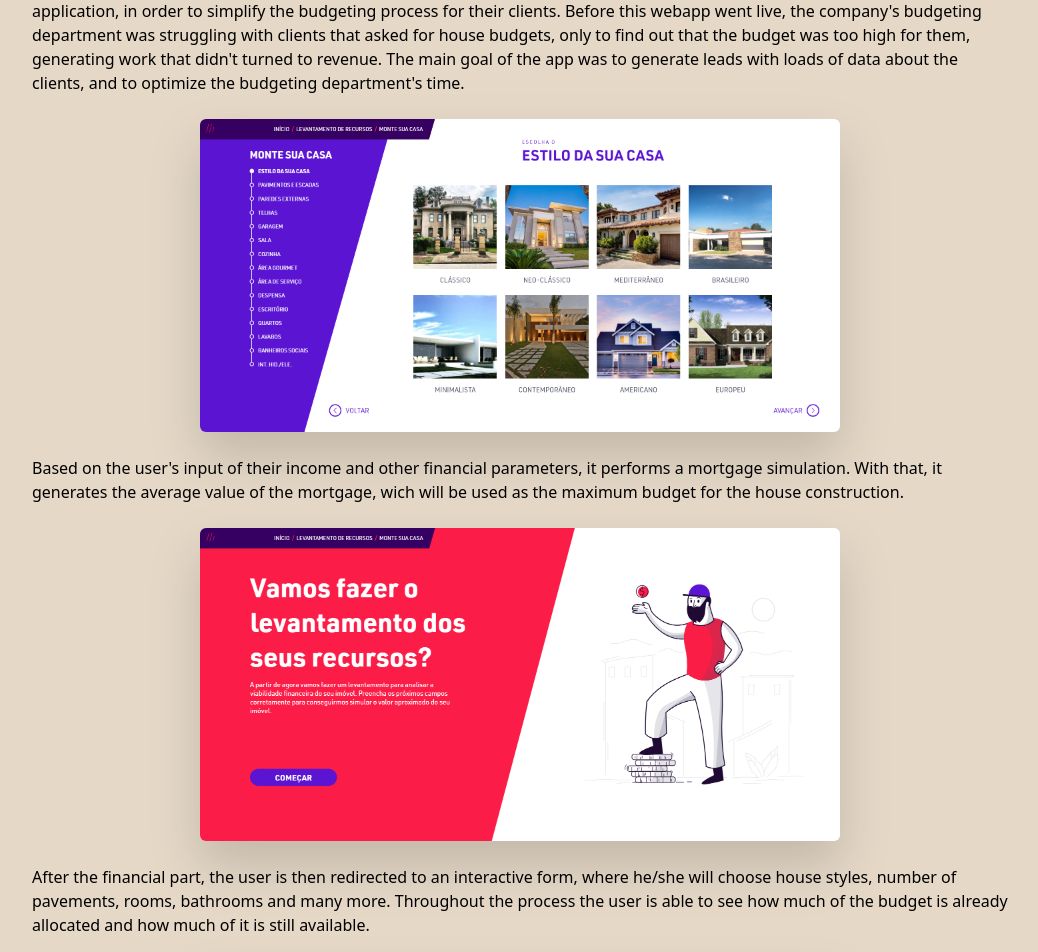
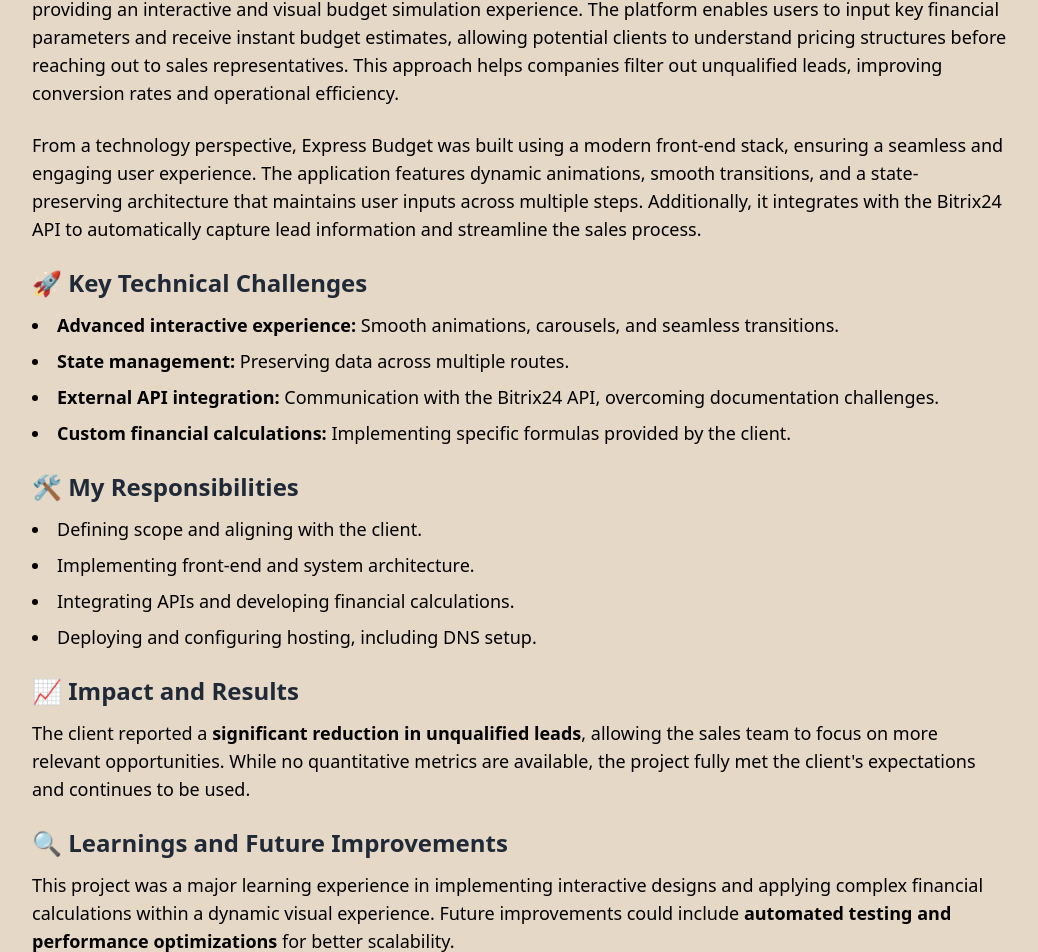
Before and after one commit to felipebetts/portfolio-2023, a Next.js app: page /works/express-budget in a window 1280 px wide. Shown: the part 836-1788 px from the top of the page, without its empty margins (120-1158 px from the left). Built offline with nearby package versions, Linux system fonts and the light colour scheme.

Commit message:
feat: add express budget content

```diff
--- a/src/pages/works/express-budget.tsx
+++ b/src/pages/works/express-budget.tsx
@@ -3,7 +3,6 @@ import Link from 'next/link'
 import { IoExitOutline } from 'react-icons/io5'
 
 import WorkDetails from '@/components/layout/works/work-details'
-import LazyImage from '@/components/shared/lazy-image'
 import PillData from '@/components/shared/pill-data'
 import { WorkImage } from '@/components/layout/works/work'
 
@@ -32,7 +31,89 @@ const ExpressBudget = () => {
         </PillData>
       </section>
       <section className="py-3">
-        <p className="my-2">
+        <p className="text-lg mb-6">
+          Express Budget is a web-based application designed to help businesses
+          optimize their lead qualification process by providing an interactive
+          and visual budget simulation experience. The platform enables users to
+          input key financial parameters and receive instant budget estimates,
+          allowing potential clients to understand pricing structures before
+          reaching out to sales representatives. This approach helps companies
+          filter out unqualified leads, improving conversion rates and
+          operational efficiency.
+        </p>
+        <p className="text-lg mb-6">
+          From a technology perspective, Express Budget was built using a modern
+          front-end stack, ensuring a seamless and engaging user experience. The
+          application features dynamic animations, smooth transitions, and a
+          state-preserving architecture that maintains user inputs across
+          multiple steps. Additionally, it integrates with the Bitrix24 API to
+          automatically capture lead information and streamline the sales
+          process.
+        </p>
+
+        <h2 className="text-2xl font-semibold text-gray-800 mb-3">
+          🚀 Key Technical Challenges
+        </h2>
+        <ul className="list-disc list-inside space-y-2 mb-6">
+          <li className="text-lg">
+            <strong>Advanced interactive experience:</strong> Smooth animations,
+            carousels, and seamless transitions.
+          </li>
+          <li className="text-lg">
+            <strong>State management:</strong> Preserving data across multiple
+            routes.
+          </li>
+          <li className="text-lg">
+            <strong>External API integration:</strong> Communication with the
+            Bitrix24 API, overcoming documentation challenges.
+          </li>
+          <li className="text-lg">
+            <strong>Custom financial calculations:</strong> Implementing
+            specific formulas provided by the client.
+          </li>
+        </ul>
+
+        <h2 className="text-2xl font-semibold text-gray-800 mb-3">
+          🛠 My Responsibilities
+        </h2>
+        <ul className="list-disc list-inside space-y-2 mb-6">
+          <li className="text-lg">
+            Defining scope and aligning with the client.
+          </li>
+          <li className="text-lg">
+            Implementing front-end and system architecture.
+          </li>
+          <li className="text-lg">
+            Integrating APIs and developing financial calculations.
+          </li>
+          <li className="text-lg">
+            Deploying and configuring hosting, including DNS setup.
+          </li>
+        </ul>
+
+        <h2 className="text-2xl font-semibold text-gray-800 mb-3">
+          📈 Impact and Results
+        </h2>
+        <p className="mb-6 text-lg">
+          The client reported a{' '}
+          <strong>significant reduction in unqualified leads</strong>, allowing
+          the sales team to focus on more relevant opportunities. While no
+          quantitative metrics are available, the project fully met the client's
+          expectations and continues to be used.
+        </p>
+
+        <h2 className="text-2xl font-semibold text-gray-800 mb-3">
+          🔍 Learnings and Future Improvements
+        </h2>
+        <p className="text-lg">
+          This project was a major learning experience in implementing
+          interactive designs and applying complex financial calculations within
+          a dynamic visual experience. Future improvements could include{' '}
+          <strong>automated testing and performance optimizations</strong> for
+          better scalability.
+        </p>
+
+        {/* <p className="my-2">
           This web application is a home building budget simulator. I was asked
           by a brazilian realstate company to make this web application, in
           order to simplify the budgeting process for their clients. Before this
@@ -65,7 +146,7 @@ const ExpressBudget = () => {
           sent to Bitrix24, via their own api, and stored as a lead. Finally the
           user is able to see a resumed report of their choices and final budget
           generated.
-        </p>
+        </p> */}
       </section>
     </WorkDetails>
   )
```
